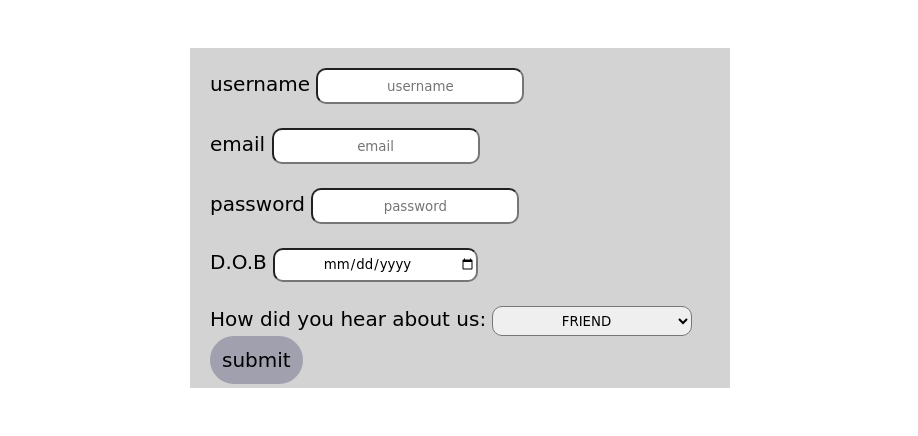
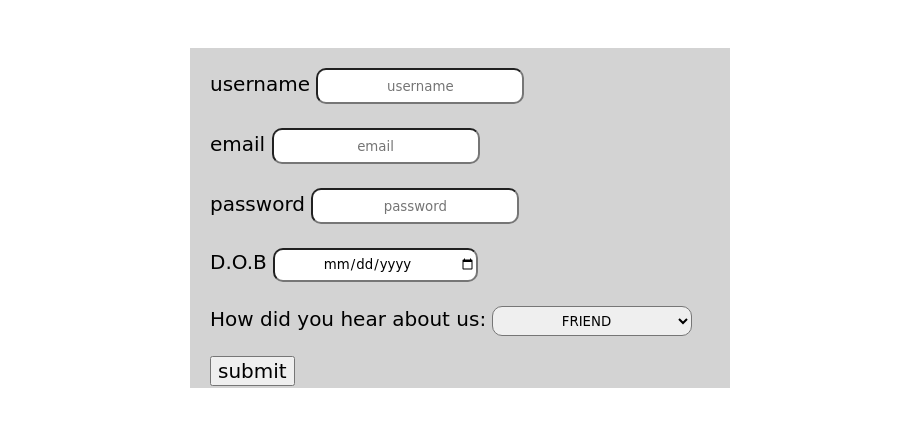
Before and after one commit to 0ROUGE/index.html, a plain HTML site: page signin.html in a window 1280 px wide. Shown: the part 190-626 px from the top of the page, without its empty margins (180-1098 px from the left). Drawn offline with Linux system fonts and the light colour scheme.

Commit message:
Update signin.html
Signed-off-by: 0ROUGE <jeffersonchirp@gmail.com>

```diff
--- a/signin.html
+++ b/signin.html
@@ -64,15 +64,9 @@
             background-color: #a0a0af;
         }
         input[type="submit"]{
-             border: 10px solid #a0a0af;
-            padding: 2px;
             cursor:pointer;
-            margin-bottom: 20px;
-            border-radius: 1000px;
-            text-decoration: none;
-            color: #000000;
-            background-color: #a0a0af;
-             font-family: cursive;
+            margin-top: 20px;
+            font-family: cursive;
             font-weight: 500;
             font-size: 20px;
 
```
